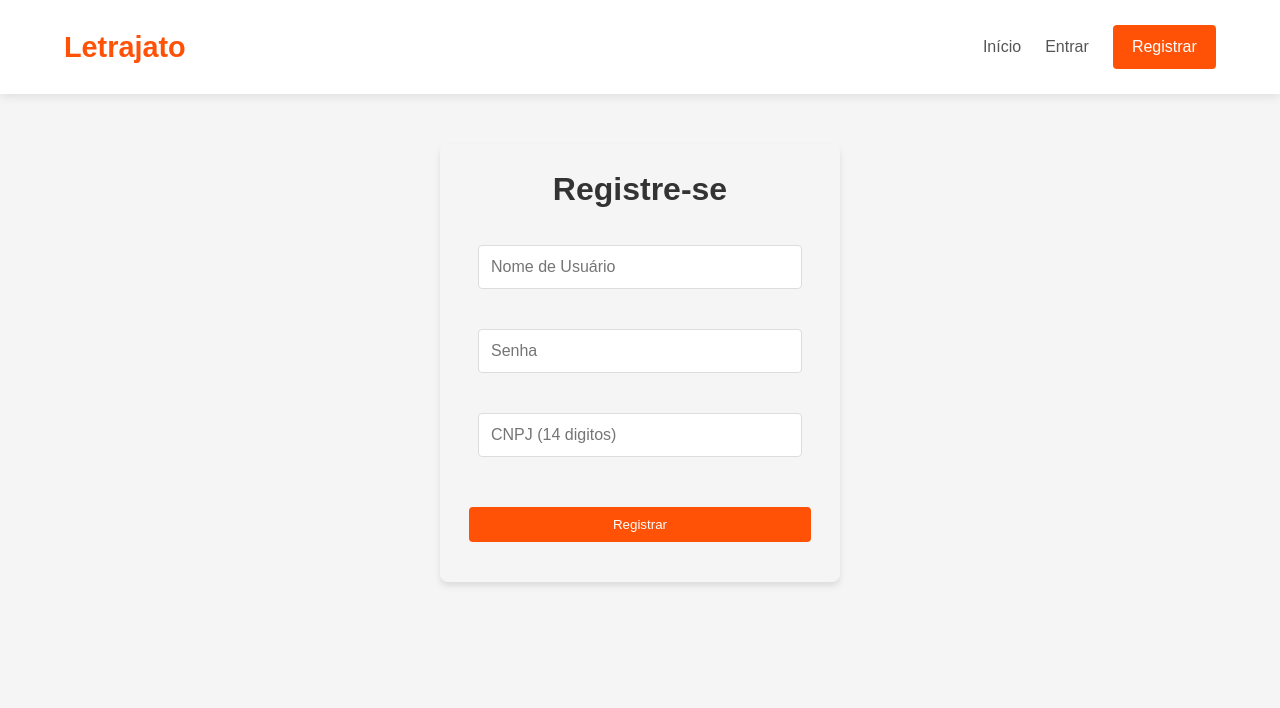
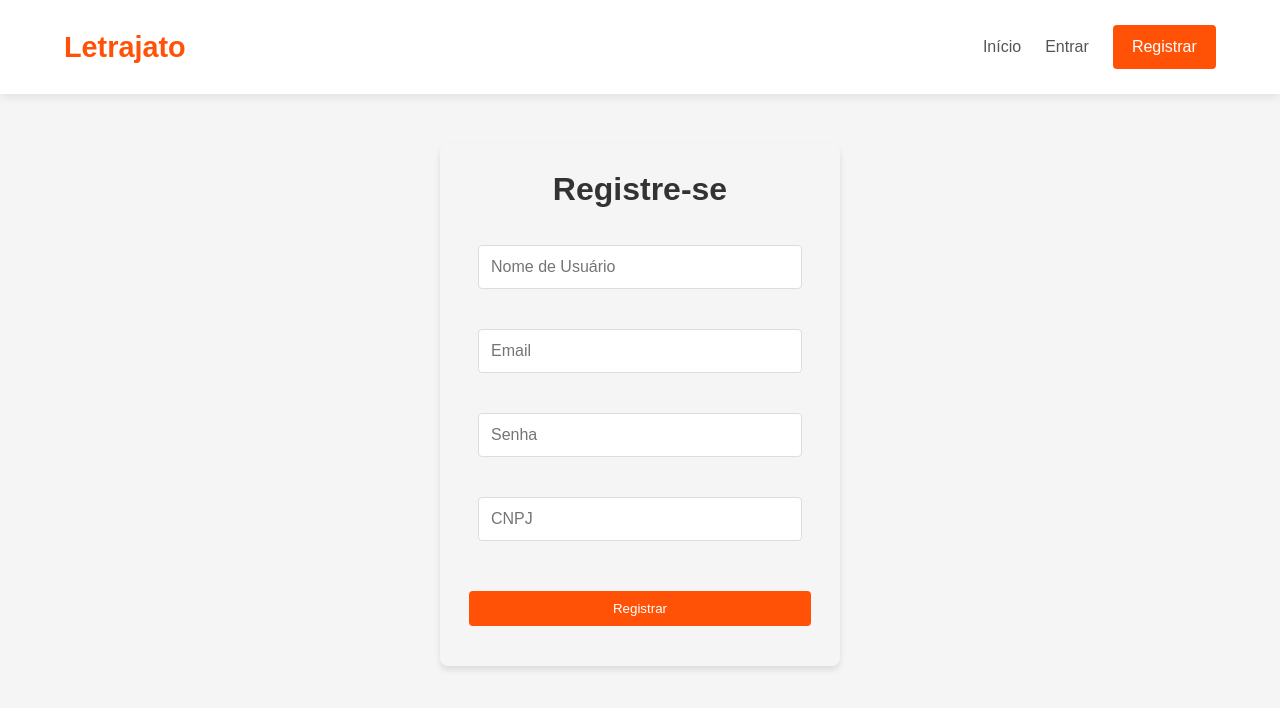
Before and after one commit to Startups-Helio/letrajato, a React (Vite) app in the folder frontend/: page /register in a window 1280 px wide. Shown: the top 708 px of the page. Built offline with nearby package versions, Linux system fonts and the light colour scheme.

Commit message:
Added email field to registration form

```diff
--- a/frontend/src/components/RegisterForm.jsx
+++ b/frontend/src/components/RegisterForm.jsx
@@ -7,6 +7,7 @@ import LoadingIndicator from "./LoadingIndicator"
 
 function RegisterForm({route, method}){
   const [username, setUsername] = useState("")
+  const [email, setEmail] = useState("")
   const [nome_empresa, setNomeEmpresa] = useState("")
   const [password, setPassword] = useState("")
   const [cnpj, setCnpj] = useState("")
@@ -56,6 +57,13 @@ function RegisterForm({route, method}){
       />
       <input
         className="form-input"
+        type="text"
+        value={email}
+        onChange={(e) => setEmail(e.target.value)}
+        placeholder="Email"
+      />
+      <input
+        className="form-input"
         type="password"
         value={password}
         onChange={(e) => setPassword(e.target.value)}
@@ -72,7 +80,7 @@ function RegisterForm({route, method}){
           }
 
         }}
-        placeholder="CNPJ (14 digitos)"
+        placeholder="CNPJ"
         maxLength="14"
       />
       {verified_cnpj &&
```
